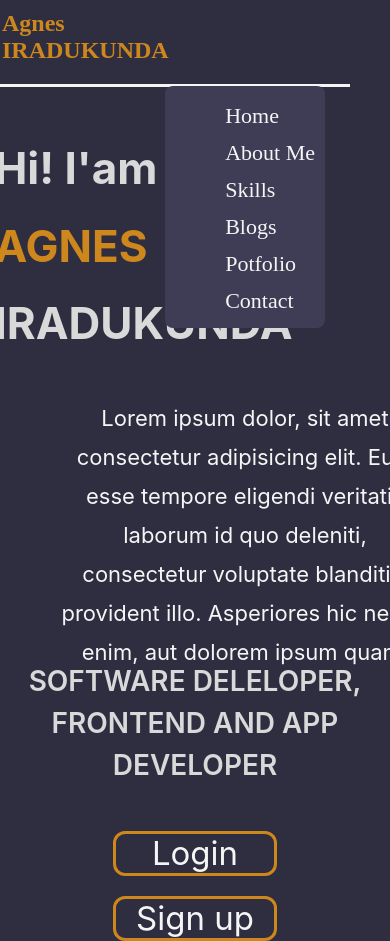
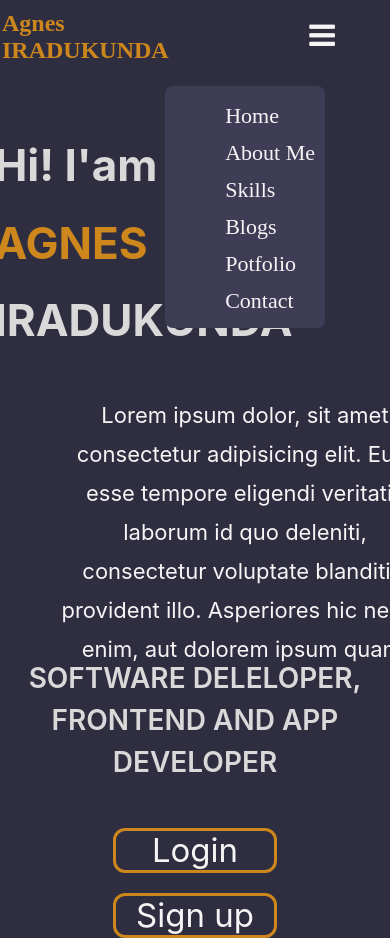
Before and after one commit to kunda4/MyPortfolio, a plain HTML site: page index.html in a window 390 px wide. Shown: the top 941 px of the page. Drawn offline with Linux system fonts and the light colour scheme.

Commit message:
resolve conflict

```diff
--- a/homepage/home.css
+++ b/homepage/home.css
@@ -10,7 +10,7 @@ body{
 }
 .homenavbar{
     display:flex ;
-   border-bottom: 3px solid #F5F5F5;
+   /* border-bottom: 3px solid #F5F5F5;  */
     background-color: #2F2E41;
     overflow: hidden;
 }
--- a/index.html
+++ b/index.html
@@ -15,11 +15,13 @@
     <div class="homenavbar">
         <div class="homeleftside">
             <h2 >Agnes <br>IRADUKUNDA</h2>
+            <i class="fa fa-bars menu" onclick="myFunction();"></i>
         </div>
+
         <div class="homerightside">
 
             <ul class="menuheader">
-                <li class="listitems"><a  href="#">Home</a></li>
+                <li class="listitems"><a href="#">Home</a></li>
                 <li class="listitems"><a href="/aboutme/about.html">About Me</a></li>
                 <li class="listitems"><a href="/skills/skills.html">Skills</a></li>
                 <li class="listitems"><a href="/blogs/blogs.html">Blogs</a></li>
@@ -52,5 +54,13 @@
     </div>
     </div>
 
+    <script>
+        function myFunction(){
+            let menu = document.querySelector("ul")
+            menu.classList.toggle("active")
+
+        }
+    </script>
+
 </body>
 </html>
```
